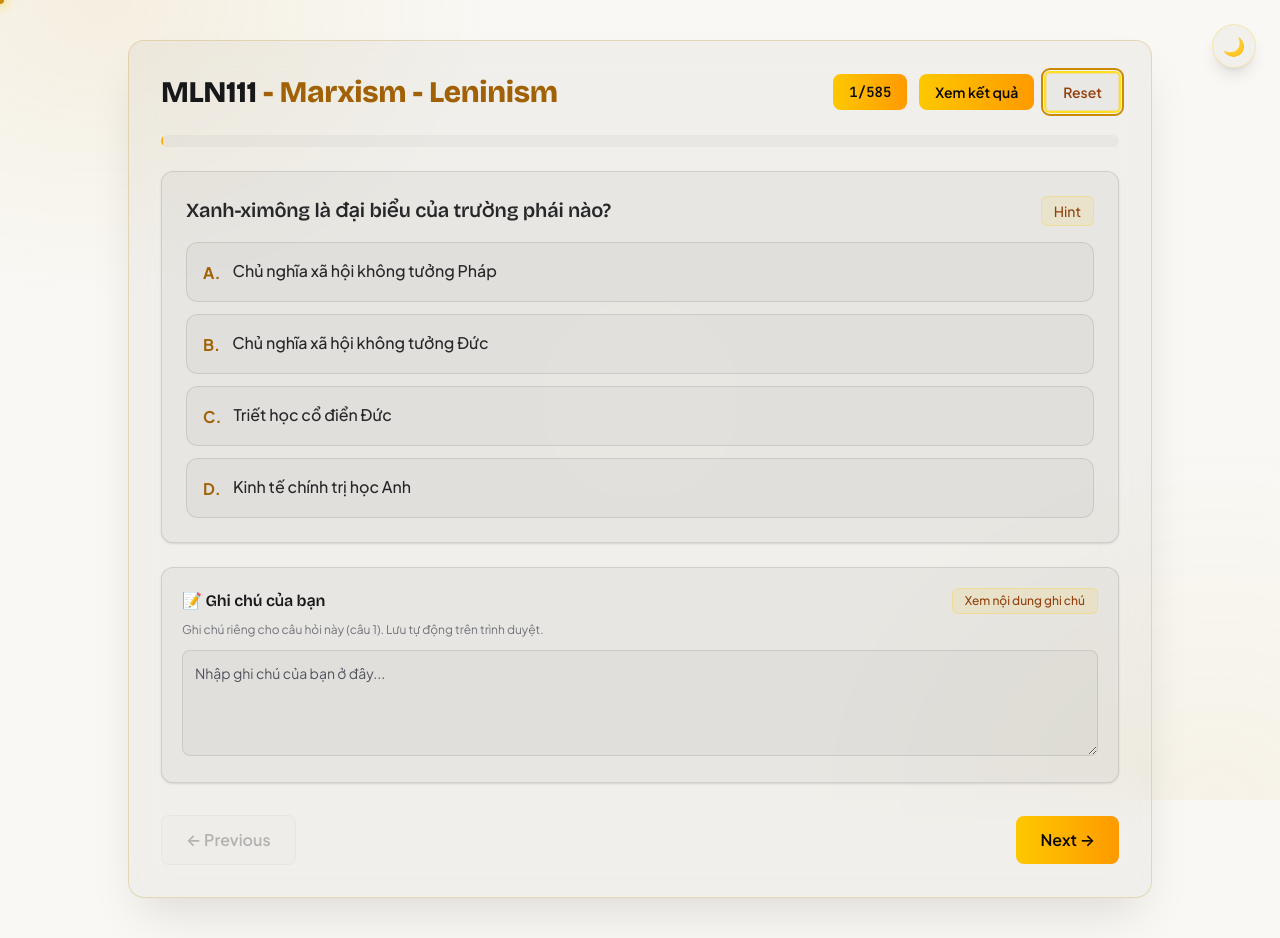
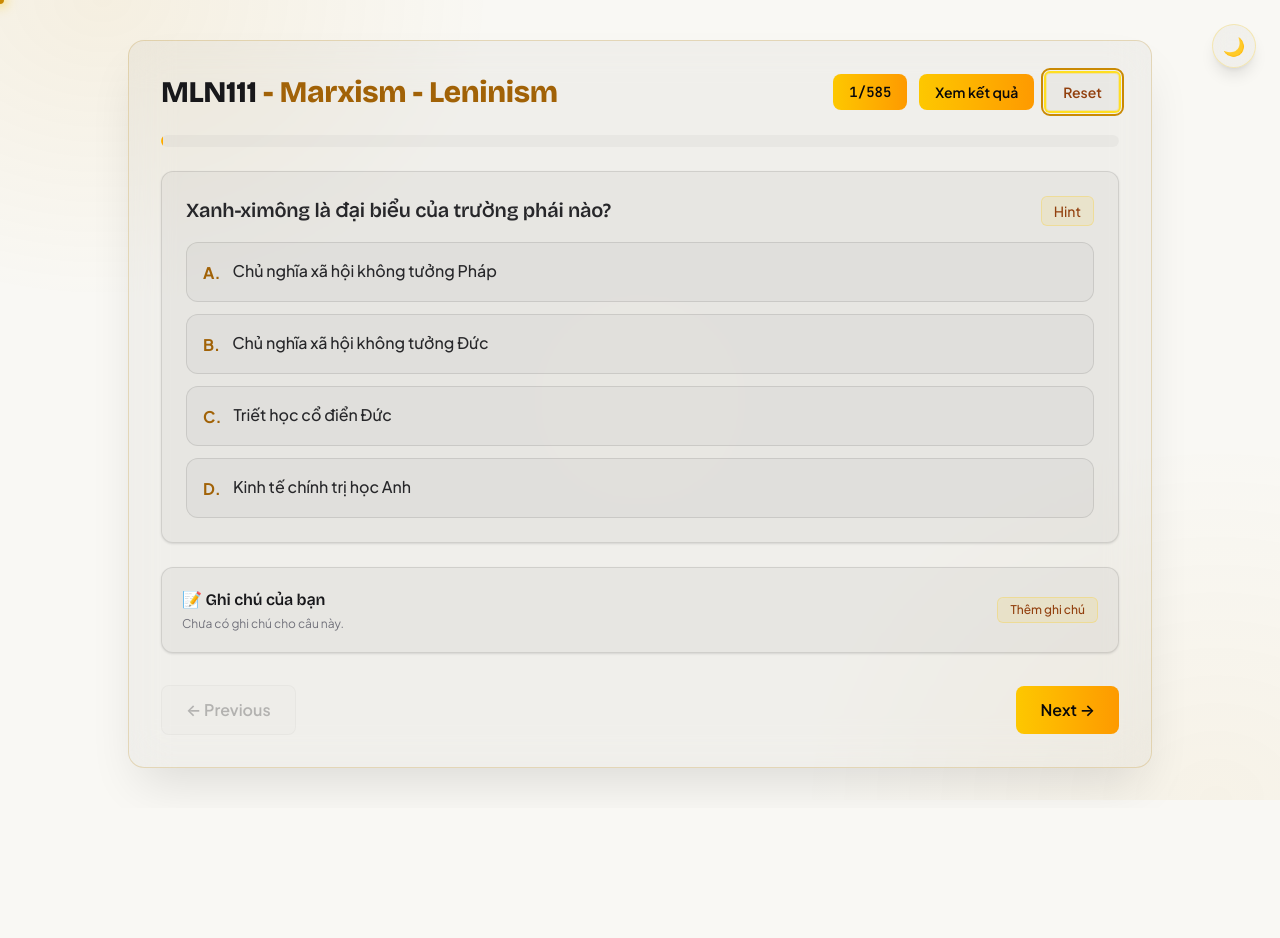
Before and after one commit to TruonTran/lean_quiz, a React (Vite) app: page /exam/mln111 in a window 1280 px wide. After the commit the page ends 808 px from the top, so only its background shows below. Built offline with nearby package versions, Linux system fonts and the light colour scheme.

Commit message:
Add Google Analytics

```diff
--- a/index.html
+++ b/index.html
@@ -5,13 +5,30 @@
     <link rel="icon" type="image/svg+xml" href="/favicon.svg" />
     <meta name="viewport" content="width=device-width, initial-scale=1.0" />
     <meta name="theme-color" content="#08090C" />
+
     <link rel="preconnect" href="https://fonts.googleapis.com" />
     <link rel="preconnect" href="https://fonts.gstatic.com" crossorigin />
     <link
       href="https://fonts.googleapis.com/css2?family=Bricolage+Grotesque:opsz,wght@12..96,500;12..96,600;12..96,700;12..96,800&family=Plus+Jakarta+Sans:wght@400;500;600;700&family=JetBrains+Mono:wght@400;500;600&display=swap"
       rel="stylesheet"
     />
-    <title>quiz-platform</title>
+
+    <title>quiz_Cùng_T</title>
+
+    <!-- Google Analytics -->
+    <script
+      async
+      src="https://www.googletagmanager.com/gtag/js?id=G-ZKH7XWECGD"
+    ></script>
+    <script>
+      window.dataLayer = window.dataLayer || [];
+      function gtag() {
+        dataLayer.push(arguments);
+      }
+      gtag("js", new Date());
+
+      gtag("config", "G-ZKH7XWECGD");
+    </script>
   </head>
   <body>
     <div id="root"></div>
--- a/src/pages/ExamPage.tsx
+++ b/src/pages/ExamPage.tsx
@@ -435,33 +435,27 @@ export default function ExamPage() {
           )}
         </div>
 
-        {/* Ghi chú học tập của người dùng cho môn này */}
+        {/* Ghi chú học tập của người dùng cho môn này - chỉ hiện khi bấm mở */}
         <div className="mt-6 rounded-xl border border-white/10 bg-black/30 p-5 shadow-sm">
-          <div className="mb-2 flex items-center justify-between gap-4">
-            <h3 className="flex items-center gap-2 font-semibold text-white">
-              📝 Ghi chú của bạn
-            </h3>
+          <div className="flex items-center justify-between gap-4">
+            <div>
+              <h3 className="flex items-center gap-2 font-semibold text-white">
+                📝 Ghi chú của bạn
+              </h3>
+              <p className="mt-1 text-xs text-zinc-500">
+                {note
+                  ? "Bạn đã có ghi chú cho câu này."
+                  : "Chưa có ghi chú cho câu này."}
+              </p>
+            </div>
             <button
               type="button"
               onClick={() => setShowNotesModal(true)}
               className="shrink-0 rounded-md border border-yellow-400/25 bg-yellow-400/10 px-3 py-1 text-xs font-medium text-yellow-200 transition hover:bg-yellow-400/20"
             >
-              Xem nội dung ghi chú
+              {note ? "Xem / sửa ghi chú" : "Thêm ghi chú"}
             </button>
           </div>
-          <p className="mb-3 text-xs text-zinc-500">
-            Ghi chú riêng cho câu hỏi này (câu {currentIndex + 1}). Lưu tự động
-            trên trình duyệt.
-          </p>
-          <textarea
-            value={note}
-            onChange={(e) =>
-              subjectId && setNote(subjectId, question.id, e.target.value)
-            }
-            placeholder="Nhập ghi chú của bạn ở đây..."
-            rows={4}
-            className="w-full resize-y rounded-lg border border-white/10 bg-white/[0.03] p-3 text-sm text-zinc-200 placeholder:text-zinc-600 focus:outline-none focus:ring-2 focus:ring-yellow-400/40"
-          />
         </div>
 
         <div className="mt-8 flex items-center justify-between">
```
